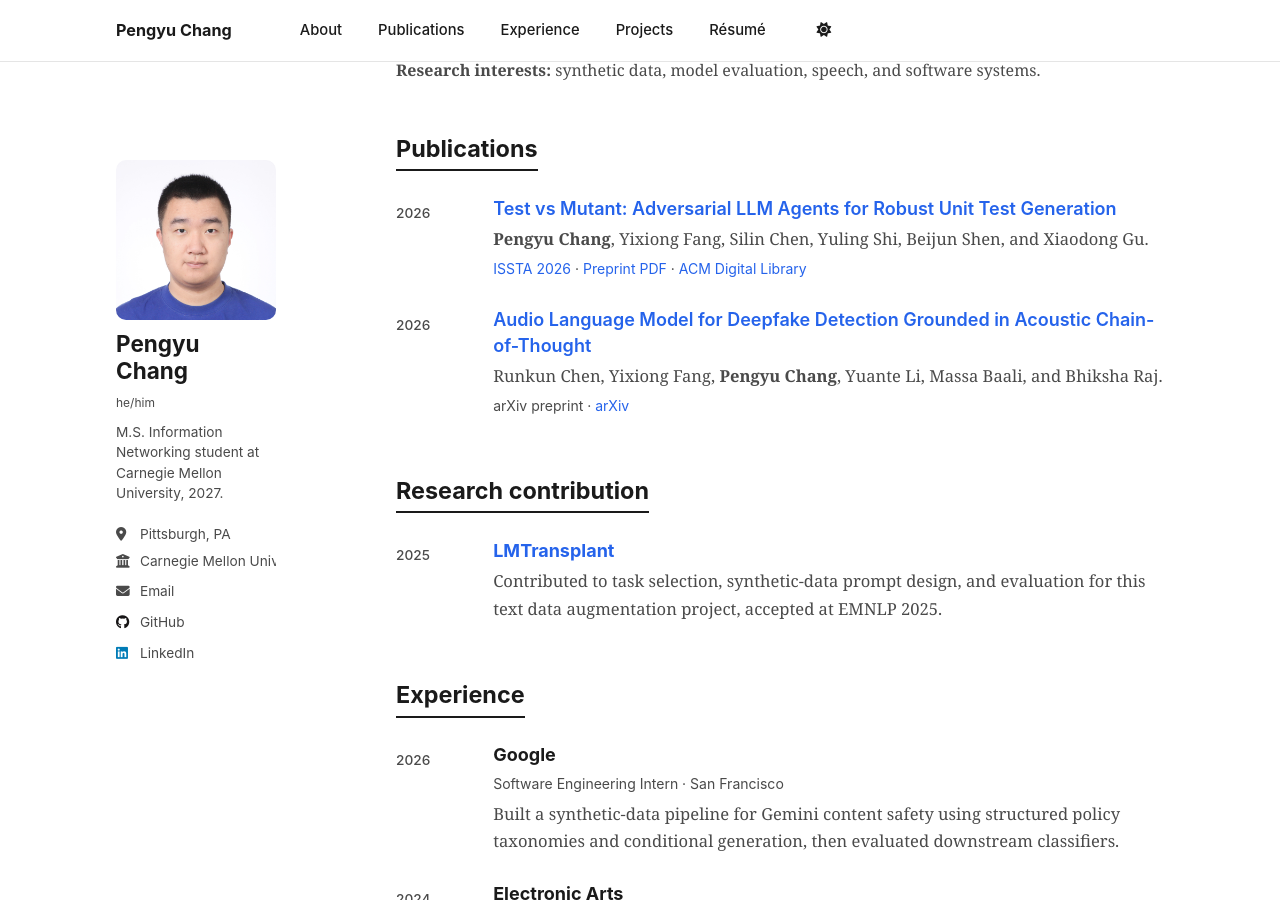
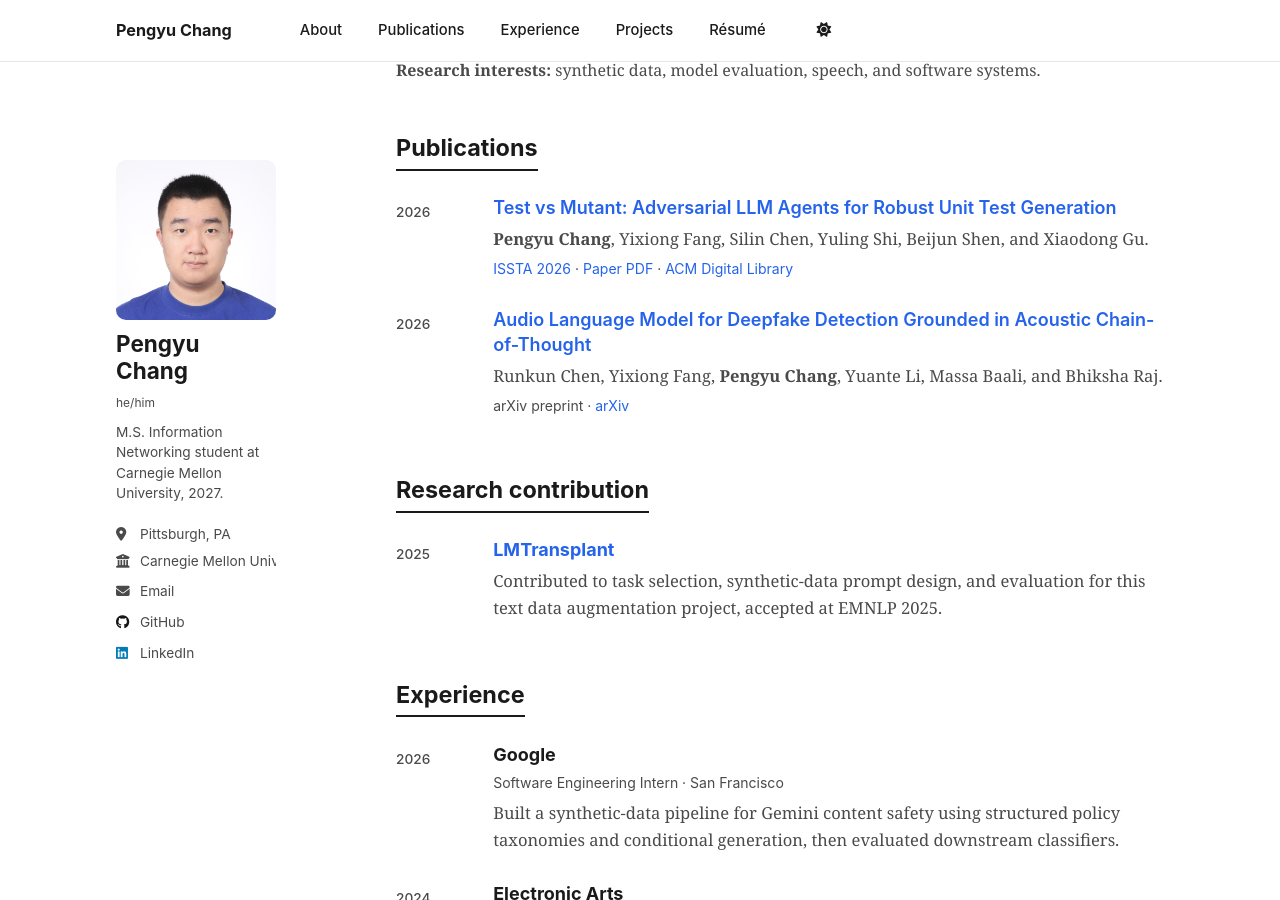
Before and after one commit to jmueducn/jmueducn.github.io, a Jekyll site: the page built from _pages/about.md, in a window 1280 px wide and 900 px high, scrolled down 332 px. Built offline with Jekyll 4.4.1, drawn with Linux system fonts in a browser that asks for light colours.

Commit message:
Label published ISSTA paper PDF correctly

```diff
--- a/_pages/about.md
+++ b/_pages/about.md
@@ -32,7 +32,7 @@
       <div>
         <h3 class="publication-title"><a href="https://doi.org/10.1145/3832122">Test vs Mutant: Adversarial LLM Agents for Robust Unit Test Generation</a></h3>
         <p class="publication-authors"><strong>Pengyu Chang</strong>, Yixiong Fang, Silin Chen, Yuling Shi, Beijun Shen, and Xiaodong Gu.</p>
-        <p class="publication-venue"><a href="https://conf.researchr.org/details/issta-2026/issta-2026-research-papers/31/Test-vs-Mutant-Adversarial-LLM-Agents-for-Robust-Unit-Test-Generation">ISSTA 2026</a> · <a href="/assets/pdf/Test-vs-Mutant-ISSTA-2026.pdf">Preprint PDF</a> · <a href="https://doi.org/10.1145/3832122">ACM Digital Library</a></p>
+        <p class="publication-venue"><a href="https://conf.researchr.org/details/issta-2026/issta-2026-research-papers/31/Test-vs-Mutant-Adversarial-LLM-Agents-for-Robust-Unit-Test-Generation">ISSTA 2026</a> · <a href="/assets/pdf/Test-vs-Mutant-ISSTA-2026.pdf">Paper PDF</a> · <a href="https://doi.org/10.1145/3832122">ACM Digital Library</a></p>
       </div>
     </article>
 
```
